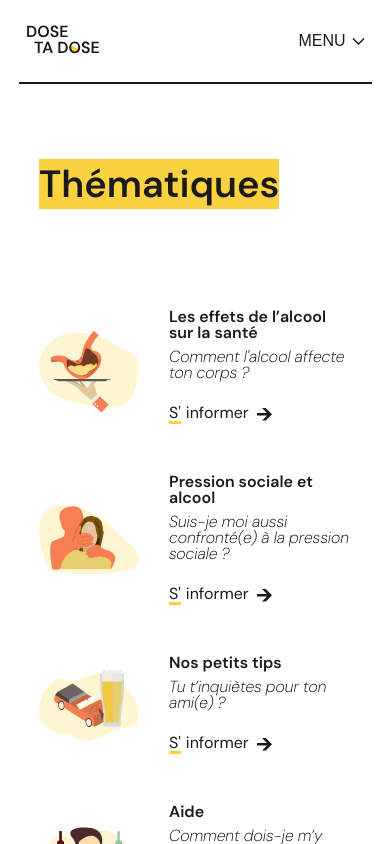
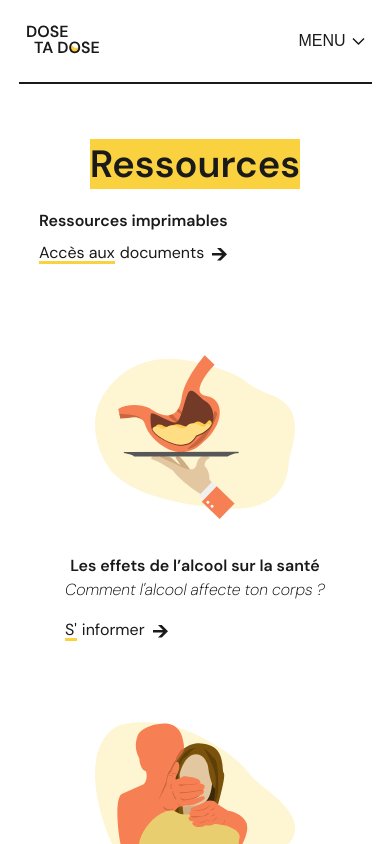
Before and after one commit to AurelianeD/dose-ta-dose, a SvelteKit app: page /ressources in a window 390 px wide. Shown: the top 844 px of the page. Built offline with nearby package versions, Linux system fonts and the light colour scheme.

Commit message:
ressources mobile

```diff
--- a/src/routes/ressources/+page.svelte
+++ b/src/routes/ressources/+page.svelte
@@ -4,10 +4,14 @@
 </script>
 
 <div class="content">
-        <h1><span class="yellow-bg">Thématiques</span></h1>
-        <div class="thematiques">
+	<h1><span class="yellow-bg">Ressources</span></h1>
+	<div class="imprimables">
+		<h2>Ressources imprimables</h2>
+		<Link path="ressources/imprimable" textUnderline="Accès aux" text="documents" />
+	</div>
+	<div class="ressources">
 		<div class="sujet">
-                <img src="/images/illu-ressources-1.svg" alt="">
+			<img src="/images/illu-ressources-1.svg" alt="" />
 			<div class="contenu">
 				<h2>Les effets de l’alcool sur la santé</h2>
 				<p>Comment l'alcool affecte ton corps ?</p>
@@ -15,7 +19,7 @@
 			</div>
 		</div>
 		<div class="sujet">
-                <img src="/images/illu-ressources-2.svg" alt="">
+			<img src="/images/illu-ressources-2.svg" alt="" />
 			<div class="contenu">
 				<h2>Pression sociale et alcool</h2>
 				<p>Suis-je moi aussi confronté(e) à la pression sociale ?</p>
@@ -23,35 +27,26 @@
 			</div>
 		</div>
 		<div class="sujet">
-                <img src="/images/illu-ressources-3.svg" alt="">
+			<img src="/images/illu-ressources-3.svg" alt="" />
 			<div class="contenu">
 				<h2>Nos petits tips</h2>
 				<p>Tu t’inquiètes pour ton ami(e) ?</p>
-                    <Link path="ressources/nosConseil" textUnderline="S'" text="informer" />
+				<Link path="ressources/nosTips" textUnderline="S'" text="informer" />
 			</div>
 		</div>
 		<div class="sujet">
-                <img src="/images/illu-ressources-4.svg" alt="">
+			<img src="/images/illu-ressources-4.svg" alt="" />
 			<div class="contenu">
 				<h2>Aide</h2>
 				<p>Comment dois-je m’y prendre pour aller mieux ?</p>
 				<Link path="ressources/aide" textUnderline="S'" text="informer" />
 			</div>
 		</div>
-            <div class="sujet">
-              <img src="/images/illu-ressources-5.svg" alt="">
-              <div class="contenu">
-                  <h2>Ressources imprimables</h2>
-                  <p>Tu retrouveras toutes nos affiches</p>
-                  <Link path="ressources/imprimable" textUnderline="S'" text="informer" />
-              </div>
-          </div>
 	</div>
 </div>
 
-
 <style>
-    .content{
+	.content {
 		max-width: 80vw;
 		margin: auto;
 		margin-top: 80px;
@@ -78,35 +73,69 @@
 			width: 100%;
 		}
 	}
-    .thematiques{
+	.ressources {
 		display: flex;
 		flex-wrap: wrap;
-        margin-top: 100px;
+		margin-top: 64px;
 		gap: 50px;
 	}
 
-    .sujet{
+	.sujet {
 		display: flex;
 		gap: 30px;
 		align-items: center;
 		width: 500px;
 	}
 
-    .sujet img{
+	.sujet img {
 		width: clamp(100px, 20vw, 200px);
 		height: auto;
 	}
 
-    .contenu{
+	.contenu {
 		display: flex;
 		flex-direction: column;
 	}
 
-    p{
+	p {
 		margin: 8px 0 24px 0;
 		font-weight: 200;
 		font-style: italic;
 		font-size: 16px;
 	}
+	.imprimables {
+		display: flex;
+		align-items: end;
+		gap: 16px;
+		margin-top: 64px;
+	}
+	@media screen and (min-width: 0px) and (max-width: 800px) {
+		.content {
+			width: 80vw;
+			margin-top: 60px;
+      text-align: center;
+      align-items: center;
+      justify-content: center;
+		}
+		.ressources {
+			justify-content: center;
+			align-items: center;
+			margin-top: 64px;
+			gap: 50px;
+		}
 
+		.sujet {
+			flex-direction: column;
+			justify-content: center;
+		}
+
+		.sujet img {
+			width: clamp(200px, 20vw, 300px);
+		}
+    .imprimables {
+		flex-direction: column;
+    align-items: start;
+    margin-top: 24px;
+	}
+	}
 </style>
```
Lines whose indentation alone changed are shown as unchanged.
